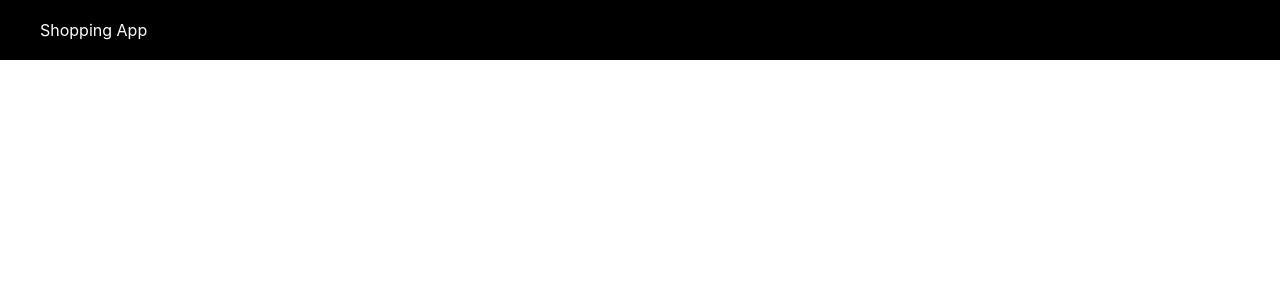
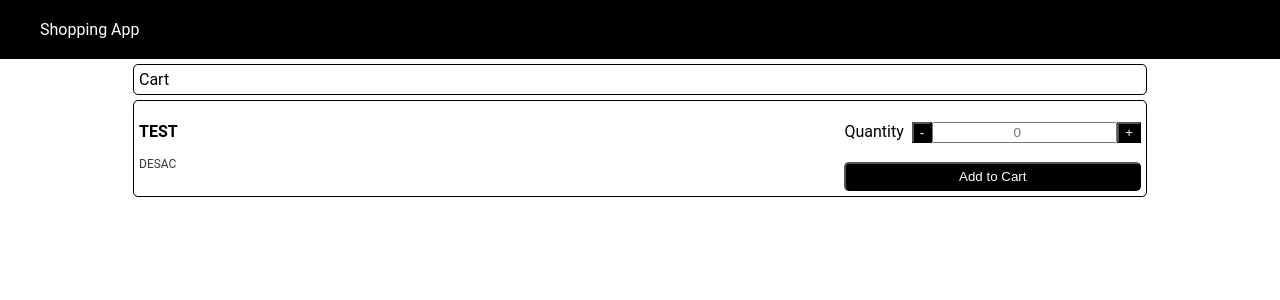
Before and after one commit to mtzSanad/udacity-react-session2-shopping-cart, a React (Create React App) app: page / in a window 1280 px wide. Shown: the top 300 px of the page. Built offline with nearby package versions, Linux system fonts and the light colour scheme.

Commit message:
adding product component

```diff
--- a/src/components/App.css
+++ b/src/components/App.css
@@ -1,38 +1,28 @@
-.App {
-  text-align: center;
+.container{
+  width:80%;
+  margin: 0 auto;
 }
 
-.App-logo {
-  height: 40vmin;
-  pointer-events: none;
+.box{
+  border: 1px solid black;
+  border-radius: 5px;
+  padding: 5px;
+  margin: 5px;
 }
 
-@media (prefers-reduced-motion: no-preference) {
-  .App-logo {
-    animation: App-logo-spin infinite 20s linear;
-  }
+.prime-text{
+  color: black;
+  font-weight: 600;
+  font-size: 16px;
 }
 
-.App-header {
-  background-color: #282c34;
-  min-height: 100vh;
-  display: flex;
-  flex-direction: column;
-  align-items: center;
-  justify-content: center;
-  font-size: calc(10px + 2vmin);
-  color: white;
+.alt-text{
+  color: rgb(59, 59, 59);
+  font-size: 12px;
 }
 
-.App-link {
-  color: #61dafb;
+.flex-h{
+  display: flex;
+  justify-content: space-between;
+  align-items: baseline;
 }
-
-@keyframes App-logo-spin {
-  from {
-    transform: rotate(0deg);
-  }
-  to {
-    transform: rotate(360deg);
-  }
-}
--- a/src/components/App.js
+++ b/src/components/App.js
@@ -1,10 +1,16 @@
 import "./App.css";
+import Cart from "./cart/Cart";
 import Header from "./header/Header";
+import Product from "./product/Product";
 
 function App() {
   return (
     <>
       <Header />
+      <main className="container">
+        <Cart />
+        <Product />
+      </main>
     </>
   );
 }
--- /dev/null
+++ b/src/components/cart/Cart.js
@@ -0,0 +1,8 @@
+import React from "react";
+import "./Cart.css";
+
+const Cart = () => {
+  return <div className="box">Cart</div>;
+};
+
+export default Cart;
--- /dev/null
+++ b/src/components/product/Product.css
@@ -0,0 +1,12 @@
+.btn {
+    background-color: black;
+    color: white;
+    cursor: pointer;
+    width: 100%;
+}
+
+.add-btn {
+    width: 100%;
+    padding: 5px 0px;
+    border-radius: 5px;
+}
--- /dev/null
+++ b/src/components/product/Product.js
@@ -0,0 +1,30 @@
+import React from "react";
+import "./Product.css";
+
+const Product = ({ title = "TEST", desc = "DESAC" }) => {
+  return (
+    <div className="box">
+      <div className="flex-h">
+        <div>
+          <p className="prime-text">{title}</p>
+          <p className="alt-text">{desc}</p>
+        </div>
+        <div>
+          <div className="flex-h" style={{ marginBottom: 5 }}>
+            <p style={{ marginRight: 8 }}>Quantity</p>
+            <button className="btn">-</button>
+            <input
+              type="number"
+              placeholder="0"
+              style={{ textAlign: "center" }}
+            />
+            <button className="btn">+</button>
+          </div>
+          <button className="btn add-btn">Add to Cart</button>
+        </div>
+      </div>
+    </div>
+  );
+};
+
+export default Product;
--- a/src/index.css
+++ b/src/index.css
@@ -1,13 +1,6 @@
 body {
   margin: 0;
-  font-family: -apple-system, BlinkMacSystemFont, 'Segoe UI', 'Roboto', 'Oxygen',
-    'Ubuntu', 'Cantarell', 'Fira Sans', 'Droid Sans', 'Helvetica Neue',
-    sans-serif;
-  -webkit-font-smoothing: antialiased;
-  -moz-osx-font-smoothing: grayscale;
+  padding: 0;
+  box-sizing: border-box;
+  font-family: "Roboto"
 }
-
-code {
-  font-family: source-code-pro, Menlo, Monaco, Consolas, 'Courier New',
-    monospace;
-}
```
Also changed, not shown: src/components/cart/Cart.css (added).
